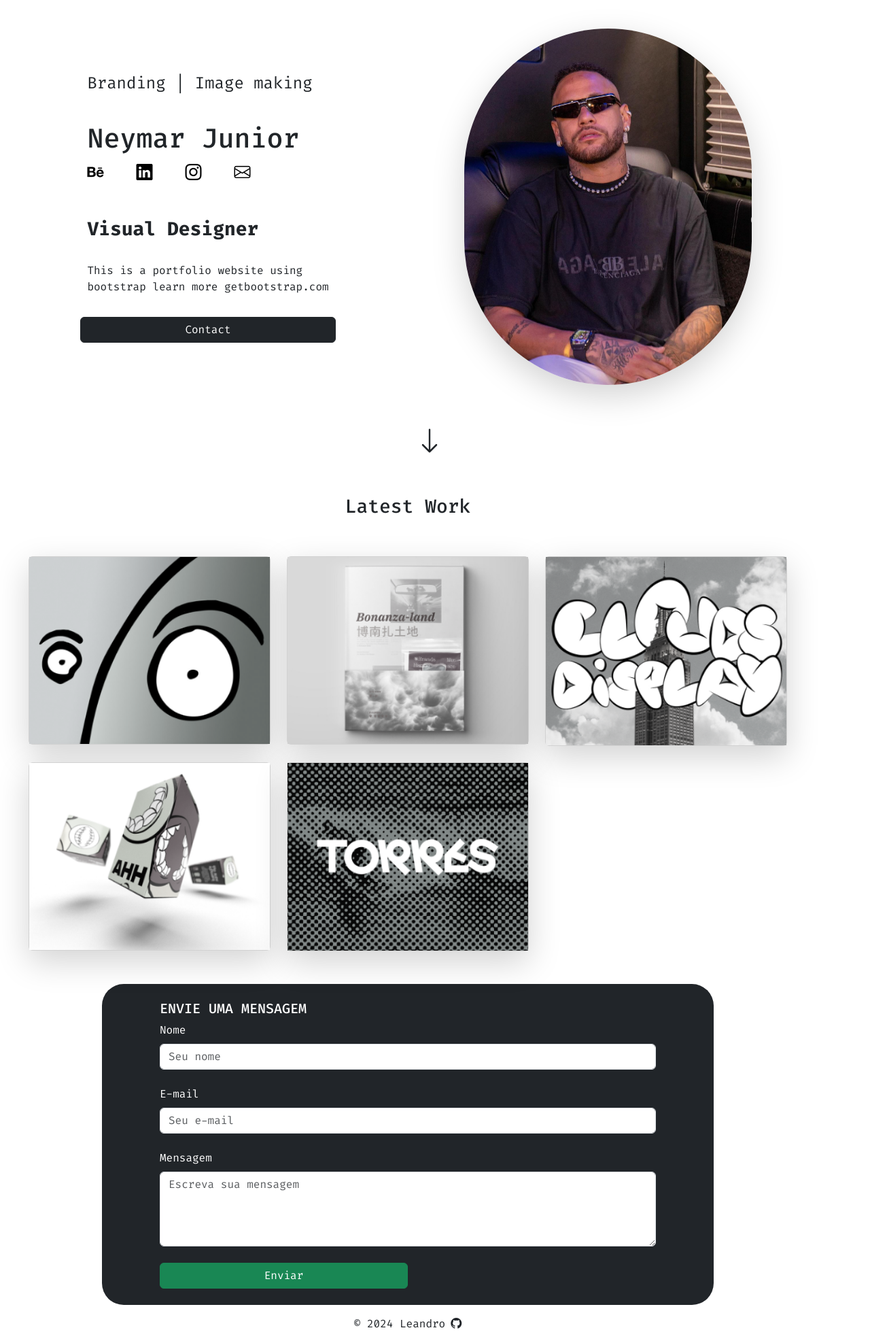
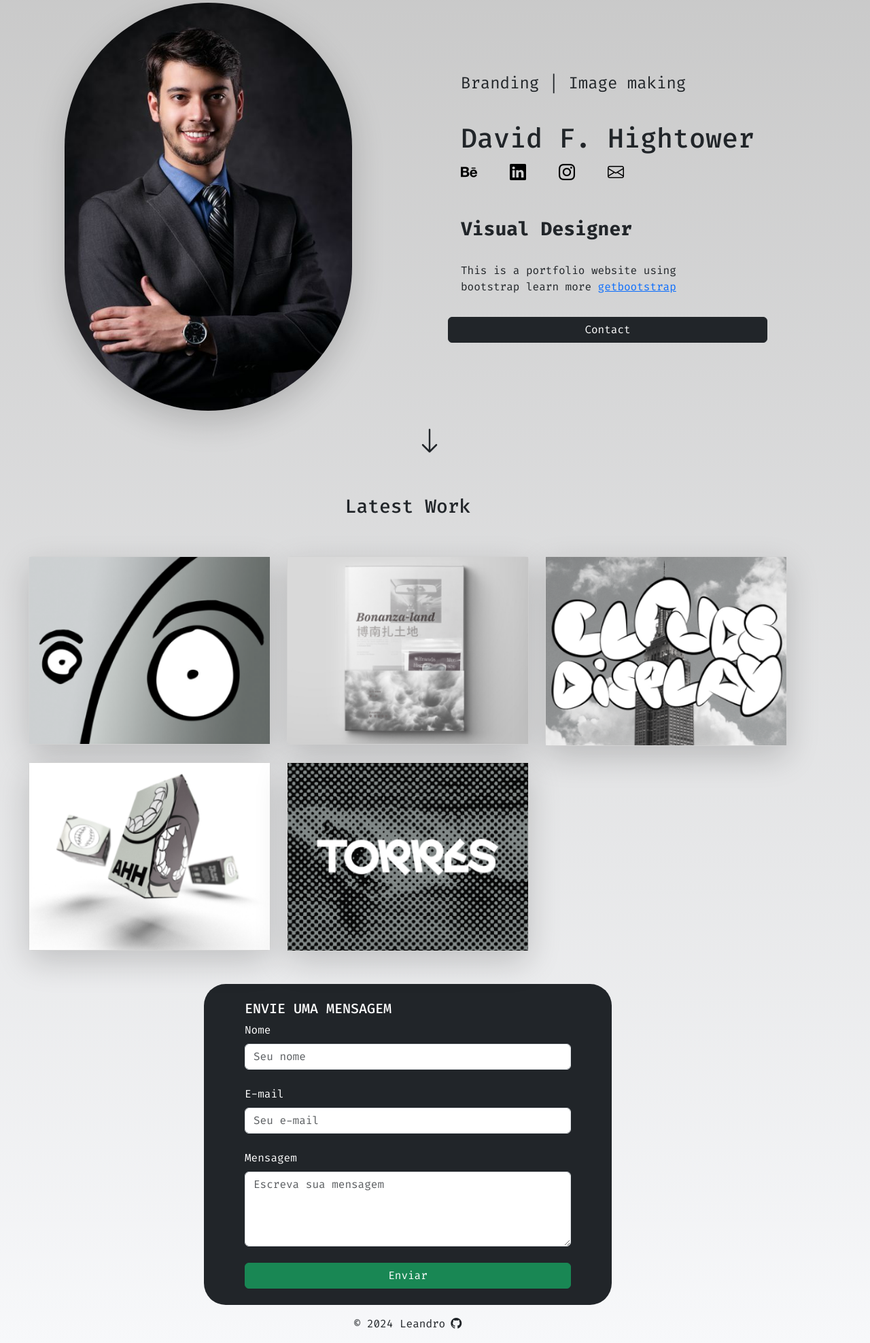
Before and after one commit to leandroxzq/portfolio-web2, a website built with Vite: page index.html in a window 1280 px wide. Shown: the part 120-2095 px from the top of the page at 68% size. Built offline with nearby package versions, Linux system fonts and the light colour scheme.

Commit message:
new photos and features

```diff
--- a/index.html
+++ b/index.html
@@ -17,12 +17,12 @@
 				<div class="arrow position-absolute bottom-0 start-50 fs-1 w-auto">
 					<i class="bi bi-arrow-down"></i>
 				</div>
-				<section class="col-12 col-md-6 d-flex flex-column align-items-center gap-md-3 text-center pt-5">
+				<section class="order-1 col-md-6 d-flex flex-column align-items-center gap-md-3 text-center pt-5">
 					<div class="d-flex flex-column text-start gap-md-4">
 						<p class="fs-4">Branding | Image making</p>
 						<div>
 							<a href="index.html" class="text-decoration-none">
-								<h2 class="fs-1 text-dark">Neymar Junior</h2>
+								<h2 class="fs-1 text-dark">David F. Hightower</h2>
 							</a>
 							<div class="social-icon text-center d-flex gap-5 mx-auto pb-5">
 								<a href="#"><i class="bi bi-behance"></i></a>
@@ -34,14 +34,15 @@
 						</div>
 						<p class="fs-6">
 							This is a portfolio website using <br />
-							bootstrap learn more getbootstrap.com
+							bootstrap learn more
+							<a href="https://getbootstrap.com/" target="_blank">getbootstrap</a>
 						</p>
 					</div>
-					<a class="btn btn-dark col-12 col-sm-8" href="#contact">Contact</a>
+					<a class="btn btn-dark col-12 col-md-10 col-sm-8" href="#contact">Contact</a>
 				</section>
 				<div class="col-12 col-md-6 d-flex justify-content-center align-items-center pt-5">
 					<img
-						src="src/img/perfil.png"
+						src="src/img/perfil.jpg"
 						class="perfil img-fluid mx-auto w-75 w-md-100 rounded-pill shadow-lg"
 						alt=""
 					/>
@@ -90,7 +91,10 @@
 			</section>
 		</main>
 		<footer class="text-white">
-			<div class="container rounded-5 bg-dark w-75 d-flex justify-content-center pb-4 pt-4" id="contact">
+			<div
+				class="container rounded-5 bg-dark col-md-6 col-11 d-flex justify-content-center pb-4 pt-4"
+				id="contact"
+			>
 				<div class="col-md-10">
 					<h5 class="text-uppercase">Envie uma mensagem</h5>
 					<form>
@@ -112,7 +116,7 @@
 								required
 							></textarea>
 						</div>
-						<button type="submit" class="btn btn-success col-6">Enviar</button>
+						<button type="submit" class="btn btn-success col-12">Enviar</button>
 					</form>
 				</div>
 			</div>
--- a/src/scss/style.scss
+++ b/src/scss/style.scss
@@ -12,6 +12,7 @@ body {
 	max-width: 1200px;
 	margin: 0 auto;
 	overflow-x: hidden;
+	background: linear-gradient(to top, #f7f8fa, #c7c7c7);
 }
 
 main {
@@ -56,6 +57,16 @@ main {
 	animation: updown 1s alternate infinite cubic-bezier(0.215, 0.61, 0.355, 1);
 }
 
+@media (width <= 800px) {
+	.card {
+		filter: grayscale(0%);
+
+		&:hover {
+			transform: none;
+		}
+	}
+}
+
 @keyframes updown {
 	0% {
 		transform: translateY(-50px);
```
Also changed, not shown: src/css/style.css, src/img/perfil.jpg (added), src/img/perfil.png (deleted), 1 other file.
